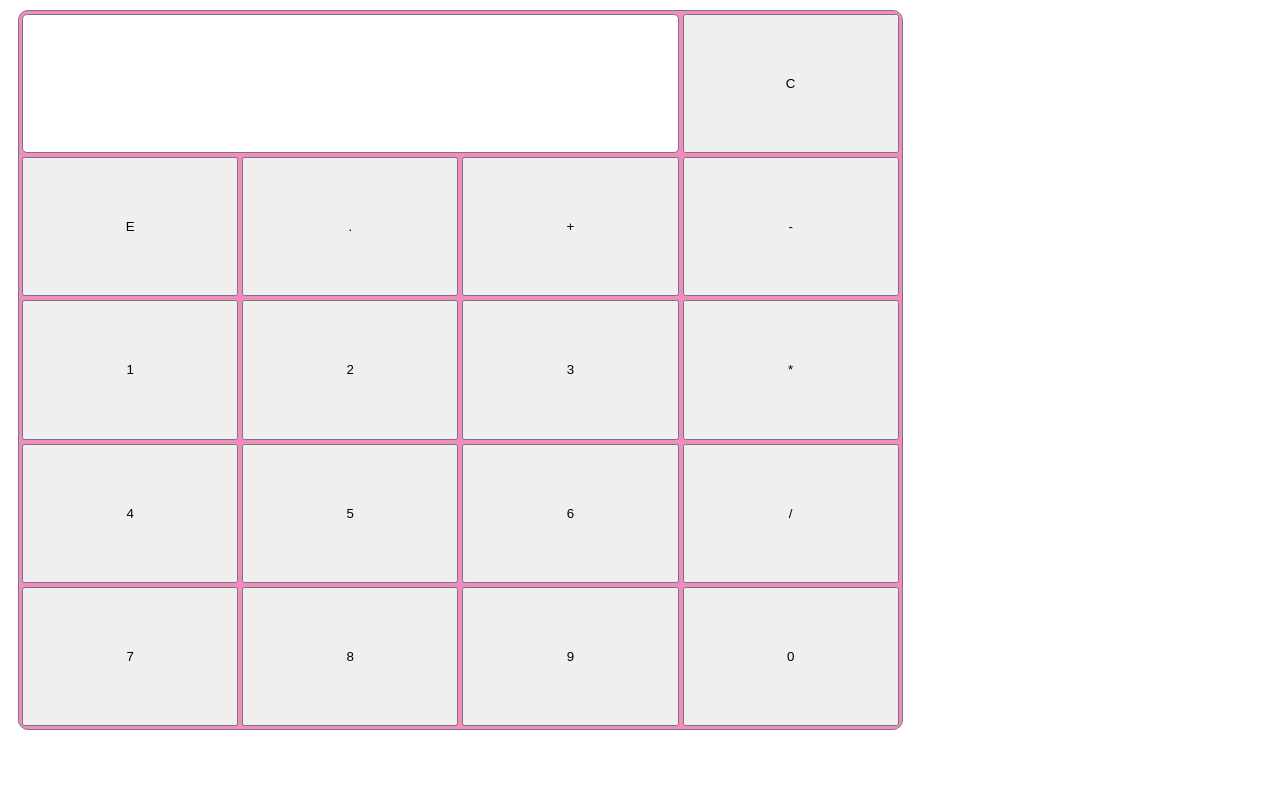
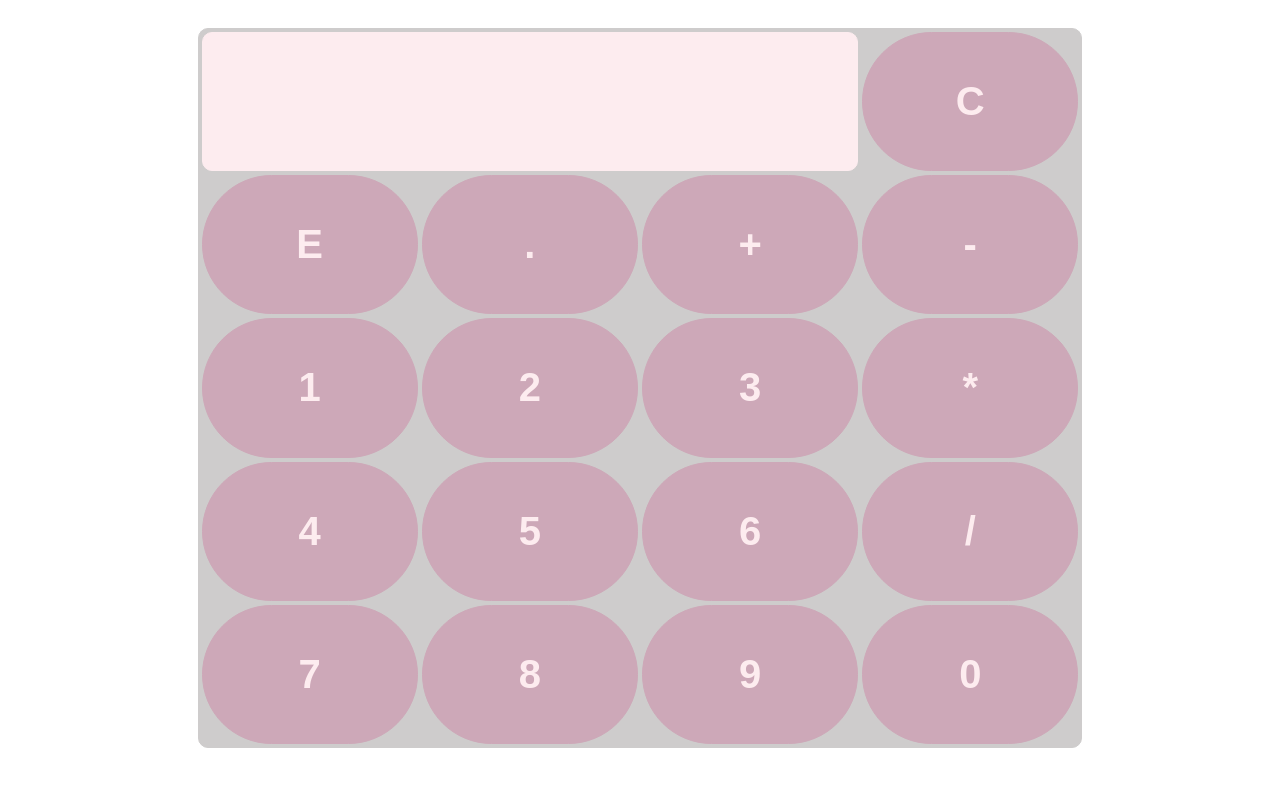
Before and after one commit to K00lka/Calculator_week4, a plain HTML site: page index.html in a window 1280 px wide. Drawn offline with Linux system fonts and the light colour scheme.

Commit message:
csss fixed

```diff
--- a/index.html
+++ b/index.html
@@ -17,7 +17,7 @@
             </tr>
             <tr class="buttons" alt="calculator-buttons">
                 <td><input type="button" value="E" onclick="Operate()" id="equals"></td>
-                <td><input type="button" value='.' onclick="getElements('.')" ></td>
+                <td><input type="button" value='.' onclick="getElements('.')" id="backspace"></td>
                 <td><input type="button" value="+" onclick="getElements('+')"></td>
                 <td><input type="button" value="-" onclick="getElements('-')"></td>
             </tr>
--- a/main.js
+++ b/main.js
@@ -13,6 +13,10 @@ function Clear() {
 function Operate() {
     let input = document.getElementById('mathElements');
     let expr = input.value.replace(/x/g, '*');
+    if (/\/\s*0(?!\d)/.test(expr)) {
+        input.value = 'Are you 5?';
+        return;
+    }
     if (/^[0-9+\-*/.]+$/.test(expr)) {
         try {
             let result = Function('"use strict";return (' + expr + ')')();
@@ -23,6 +27,7 @@ function Operate() {
     } else {
         input.value = 'Whoopsie!';
     }
+
 }
 
 document.onkeydown('keadown', function(event) {
--- a/styles.css
+++ b/styles.css
@@ -10,27 +10,41 @@ td{
 }
 .calculator{
     table-layout: fixed;
-    background-color: rgb(244, 139, 192);
+
     width: 70%;
     height: 90%;
-    border: 1px solid rgb(115, 121, 131);
+    border: 1px solid #CECCCC;
     border-radius: 10px;
-    margin: 10px;
+    margin: 20px;
+
+    background-color: #CECCCC;
 
 }
 input[type="button"]{
     width: 100%;
     height: 100%;
+    border-radius: 80px;
+    border: 1px solid #CDA8B8;
+    font-size: 5vh;
+    font-weight: 800;
+    color: #FDECEF;
+    background-color: #CDA8B8;
+
 
 }
 input[type="text"]{
     width: 100%;
     height: 100%;
-    border-radius: 5px;
-    border: 1px solid rgb(115, 121, 131);
+    border-radius: 10px;
+    border: 1px solid #FDECEF;
     margin-right: 10px;
     box-sizing: border-box;
+    background-color: #FDECEF;
+    font-size: 5vh;
+     color: #9D6381;
 }
 body{
     height: 100vh;
+    display: flex;
+    justify-content: center;
 }
```
